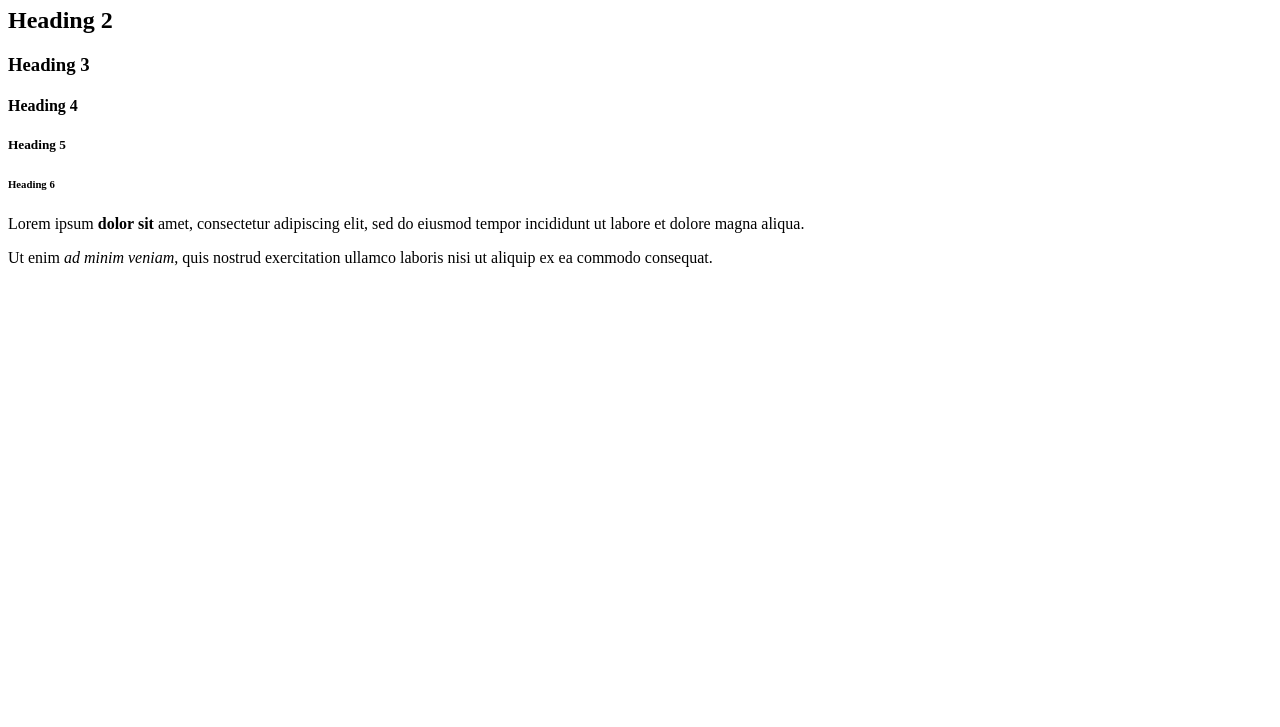
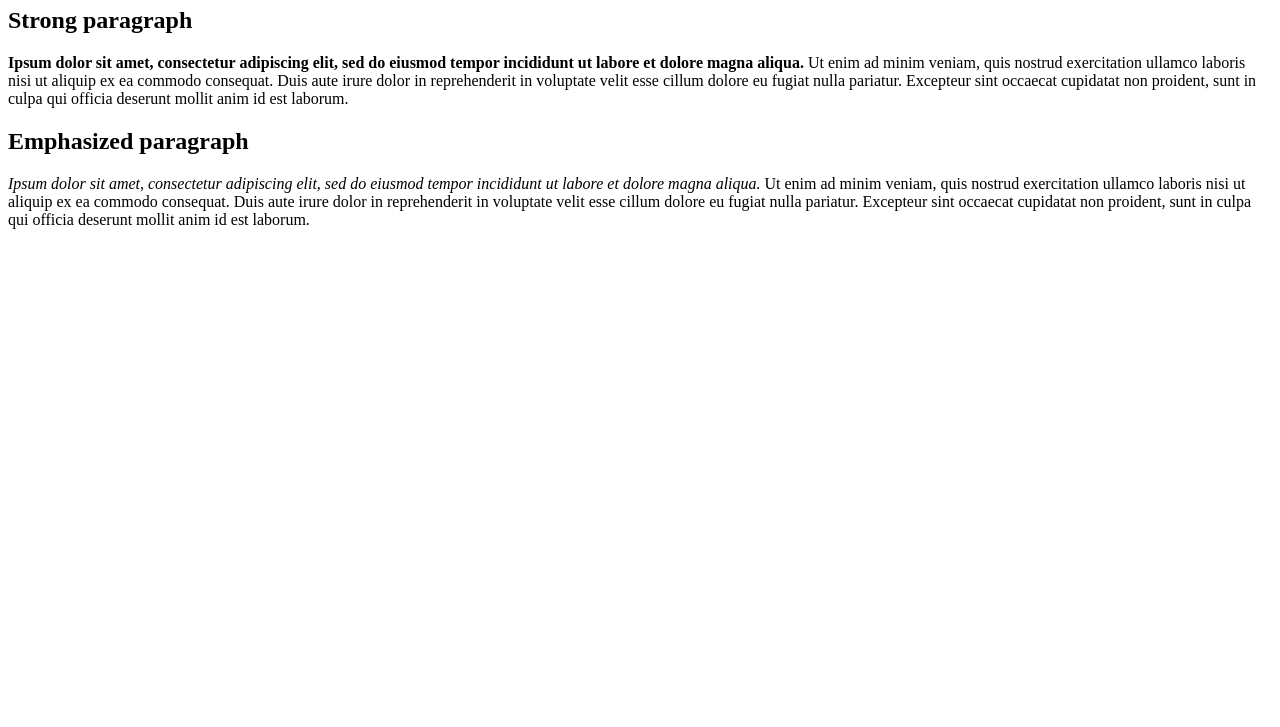
Before and after one commit to skyline385/html, a plain HTML site: page working-with-text.html in a window 1280 px wide. Shown: the part 73-800 px from the top of the page. Drawn offline with Linux system fonts and the light colour scheme.

Commit message:
Add lists.html and working-with-text.html

```diff
--- a/working-with-text.html
+++ b/working-with-text.html
@@ -1,26 +1,34 @@
 <!DOCTYPE html>
 <html lang="en">
   <head>
-    <meta charset="UTF-8" />
-    <title>My First Webpage</title>
-    <h1>Heading 1</h1>
-    <h2>Heading 2</h2>
-    <h3>Heading 3</h3>
-    <h4>Heading 4</h4>
-    <h5>Heading 5</h5>
-    <h6>Heading 6</h6>
+    <meta charset="UTF-8">
+    <title>My first blog</title>
   </head>
   <body>
-    <!-- Paragraph 1 -->
-    <p>
-      Lorem ipsum <strong>dolor sit</strong> amet, consectetur
-      adipiscing elit, sed do eiusmod tempor incididunt ut labore et dolore
-      magna aliqua.
-    </p>
-    <!-- Paragraph 2 -->
-    <p>
-      Ut enim <em>ad minim veniam</em>, quis nostrud exercitation
-      ullamco laboris nisi ut aliquip ex ea commodo consequat.
-    </p>
+    <h1>Testing a blog</h1>
+    <h2>Strong paragraph</h2>
+    <!-- This is a strong para -->
+    <p><strong>Ipsum dolor sit amet, consectetur adipiscing
+      elit, sed do eiusmod tempor incididunt ut labore et
+      dolore magna aliqua.</strong> Ut enim ad minim veniam,
+      quis nostrud exercitation ullamco laboris nisi ut
+      aliquip ex ea commodo consequat. Duis aute irure
+      dolor in reprehenderit in voluptate velit esse
+      cillum dolore eu fugiat nulla pariatur.
+      Excepteur sint occaecat cupidatat non proident,
+      sunt in culpa qui officia deserunt mollit anim
+      id est laborum.</p>
+    <h2>Emphasized paragraph</h2>
+    <!-- This is an emphasized para -->
+    <p><em>Ipsum dolor sit amet, consectetur adipiscing
+      elit, sed do eiusmod tempor incididunt ut labore et
+      dolore magna aliqua.</em> Ut enim ad minim veniam,
+      quis nostrud exercitation ullamco laboris nisi ut
+      aliquip ex ea commodo consequat. Duis aute irure
+      dolor in reprehenderit in voluptate velit esse
+      cillum dolore eu fugiat nulla pariatur.
+      Excepteur sint occaecat cupidatat non proident,
+      sunt in culpa qui officia deserunt mollit anim
+      id est laborum.</p>
   </body>
 </html>
```
Also changed, not shown: lists.html (added, +22 -0 lines).
